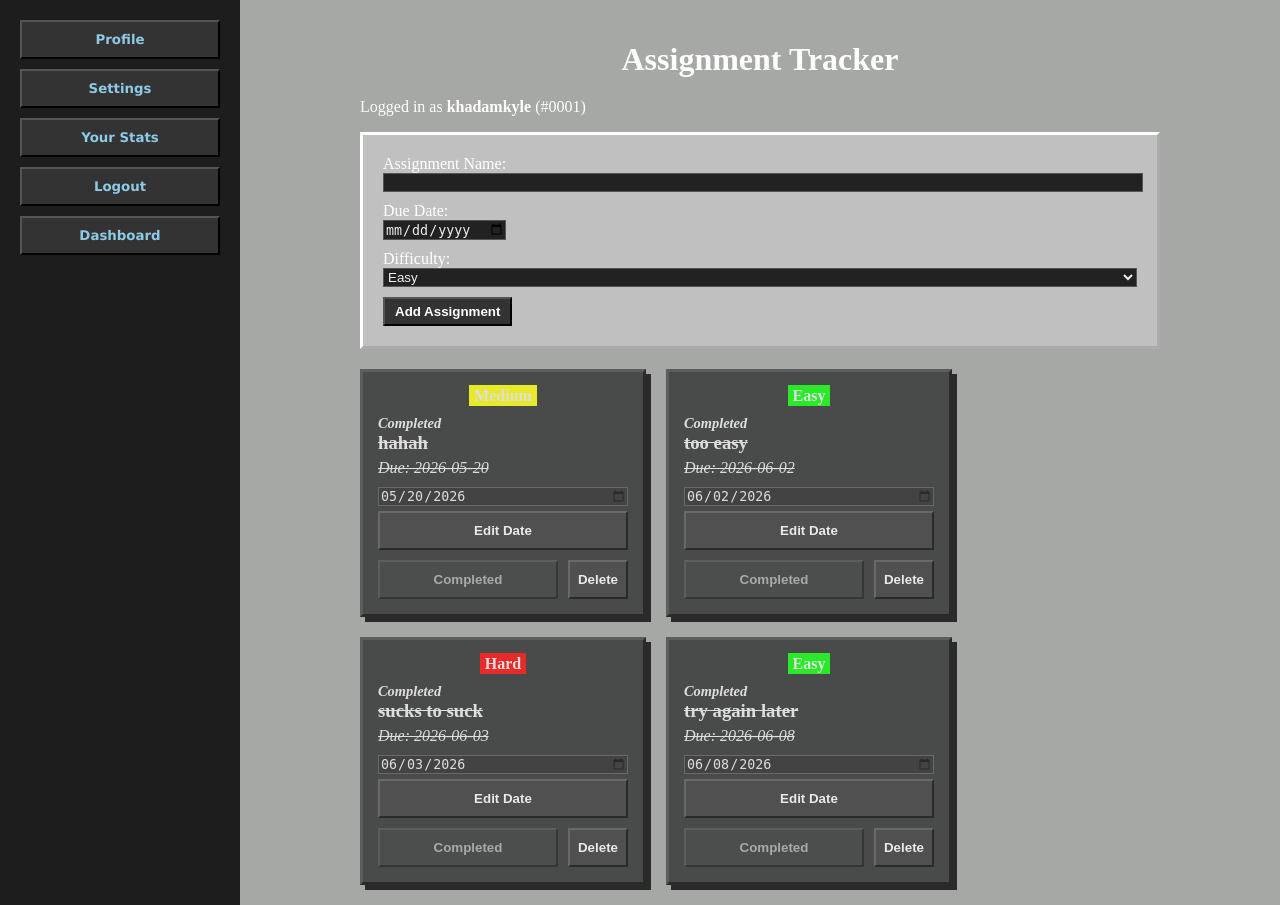
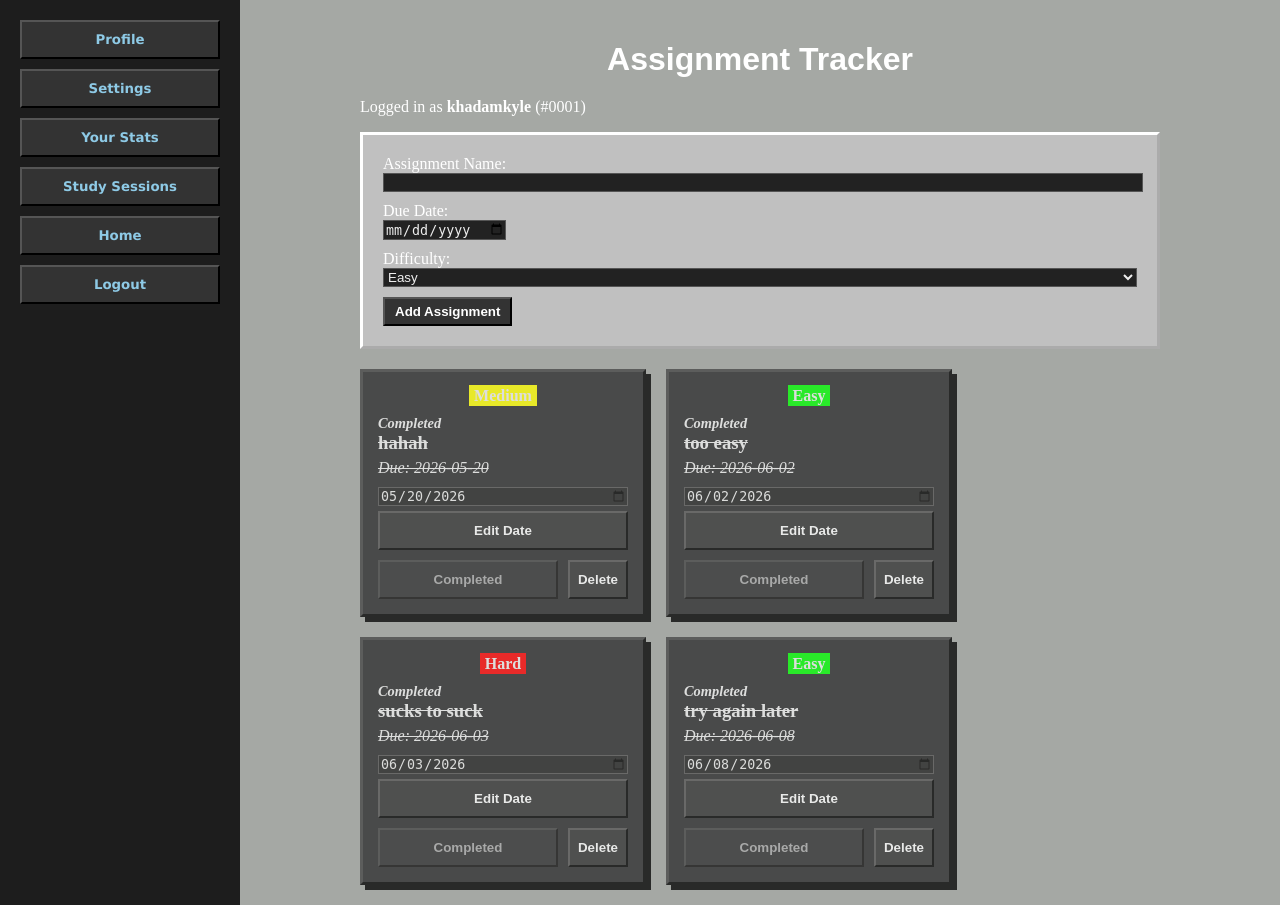
Before and after one commit to briansmosers/Student-Task-Deadline-Tracker, a Flask app: page / in a window 1280 px wide. Run offline with Flask 3, Linux system fonts and the light colour scheme; a user stored in the database is signed in; data comes from the database, SQL or seed files in the repository; some web fonts are replaced.

Commit message:
Update custom font path and heading style for Assignment Tracker

```diff
--- a/static/style.css
+++ b/static/style.css
@@ -15,6 +15,17 @@ body {
     display: flex;
     min-height: 100vh;
     margin: 0;
+}
+
+@font-face {
+    font-family : "Radiohead";
+    src: url("uploads/font/EUROSWH.ttf") format("truetype");
+    font-weight: normal;
+    font-style: normal;
+}
+
+h1 {
+    font-family:"Radiohead", sans-serif;
 }
 
 .profile-card {
--- a/templates/index.html
+++ b/templates/index.html
@@ -3,7 +3,7 @@
 <head>
     <meta charset="UTF-8">
     <meta name="viewport" content="width=device-width, initial-scale=1.0">
-    <title>Assignment Tracker</title>
+    <title>assignment tracker</title>
     <link rel="stylesheet" href="{{ url_for('static', filename='style.css') }}">
 </head>
 <body class="{{ 'dark' if user and user.dark_mode else '' }}">
@@ -13,8 +13,9 @@
             <li><button><a href="{{ url_for('profile') }}">Profile</a></button></li>
             <li><button><a href="{{ url_for('settings') }}">Settings</a></button></li>
             <li><button><a href="{{ url_for('stats') }}">Your Stats</a></button></li>
+            <li><button><a href="{{ url_for('clock') }}">Study Sessions</a></button></li>
+            <li><button><a href="{{ url_for('dashboard') }}">Home</a></button></li>
             <li><button><a href="{{ url_for('logout') }}">Logout</a></button></li>
-            <li><button><a href="{{ url_for('dashboard') }}">Dashboard</a></button></li>
         </ul>
     </nav>
 
```
